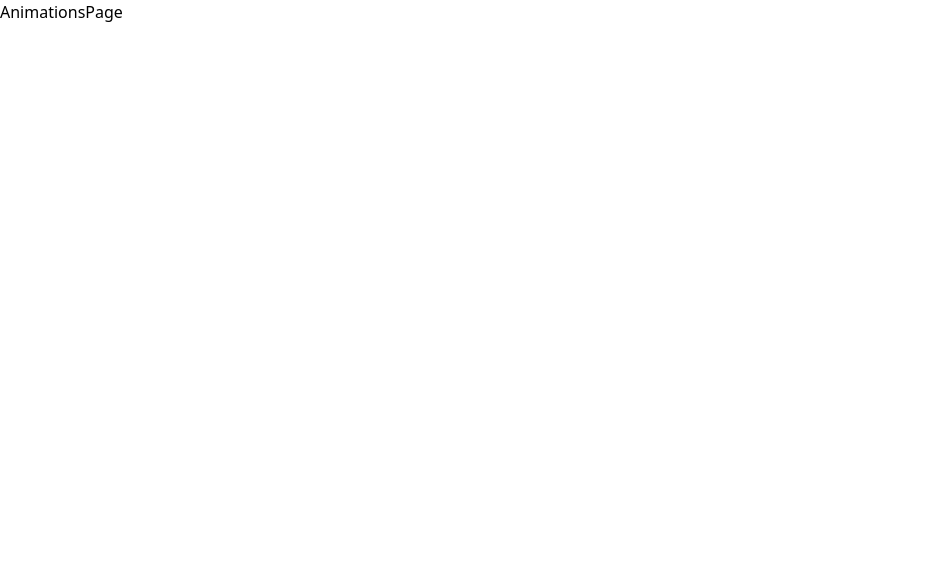
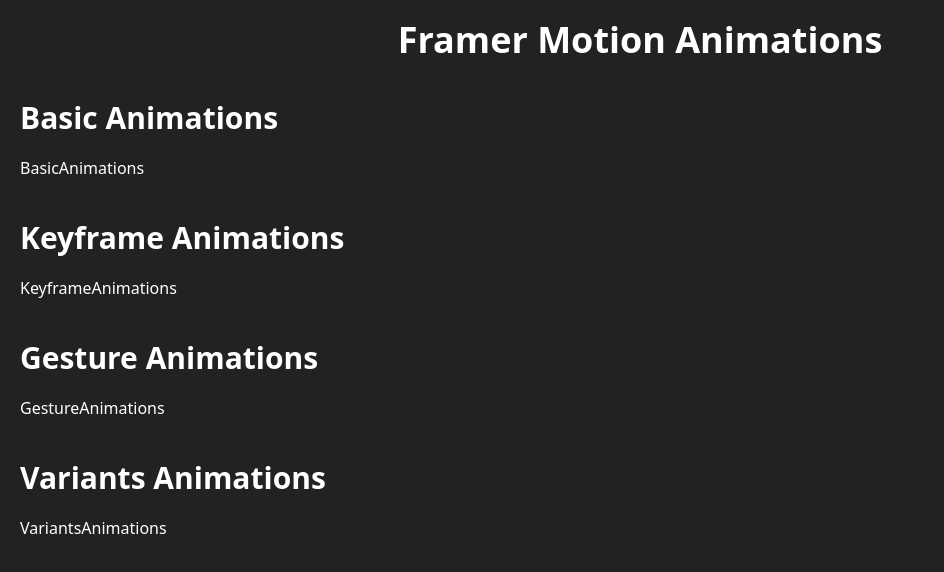
Before and after one commit to abdulrahmans0414/MotionCraft, a React (Vite) app: page / in a window 1280 px wide. Shown: the top 572 px of the page, without its empty margins (0-944 px from the left). Built offline with nearby package versions, Linux system fonts and the light colour scheme.

Commit message:
update AnimationsPage to display all animation components

```diff
--- a/src/Pages/AnimationsPage.jsx
+++ b/src/Pages/AnimationsPage.jsx
@@ -1,7 +1,37 @@
 import React from "react";
+import BasicAnimations from "../components/Animations/BasicAnimations";
+import KeyframeAnimations from "../components/Animations/KeyframeAnimations";
+import GestureAnimations from "../components/Animations/GestureAnimations";
+import VariantsAnimations from "../components/Animations/VariantsAnimations";
 
 function AnimationsPage() {
-    return <div>AnimationsPage</div>;
+    return (
+        <div className="bg-[#222]  text-white min-h-screen p-5">
+            <h1 className="text-white text-center text-4xl font-bold mb-10">
+                Framer Motion Animations
+            </h1>
+
+            <section className="mb-10">
+                <h2 className="text-white text-3xl font-semibold mb-5">Basic Animations</h2>
+                <BasicAnimations />
+            </section>
+
+            <section className="mb-10">
+                <h2 className="text-white text-3xl font-semibold mb-5">Keyframe Animations</h2>
+                <KeyframeAnimations />
+            </section>
+
+            <section className="mb-10">
+                <h2 className="text-white text-3xl font-semibold mb-5">Gesture Animations</h2>
+                <GestureAnimations />
+            </section>
+
+            <section className="mb-10">
+                <h2 className="text-white text-3xl font-semibold mb-5">Variants Animations</h2>
+                <VariantsAnimations />
+            </section>
+        </div>
+    )
 }
 
 export default AnimationsPage;
```
